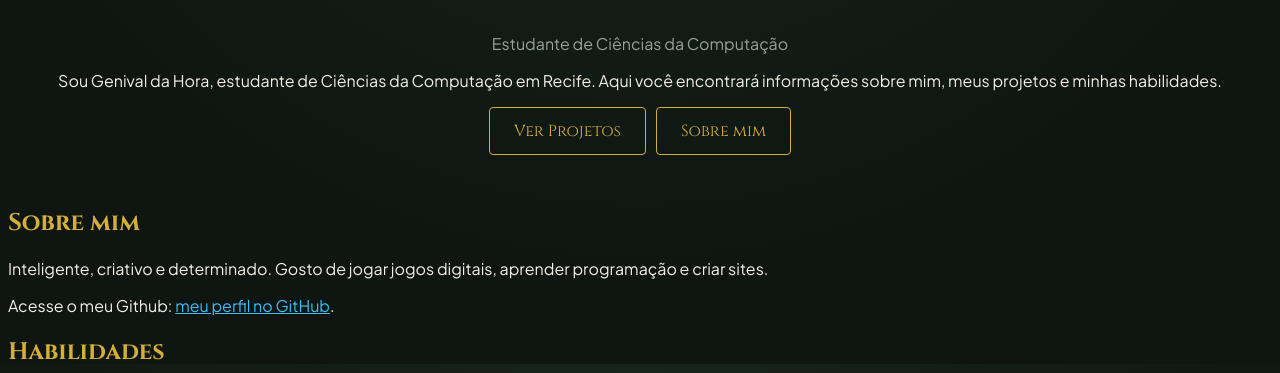
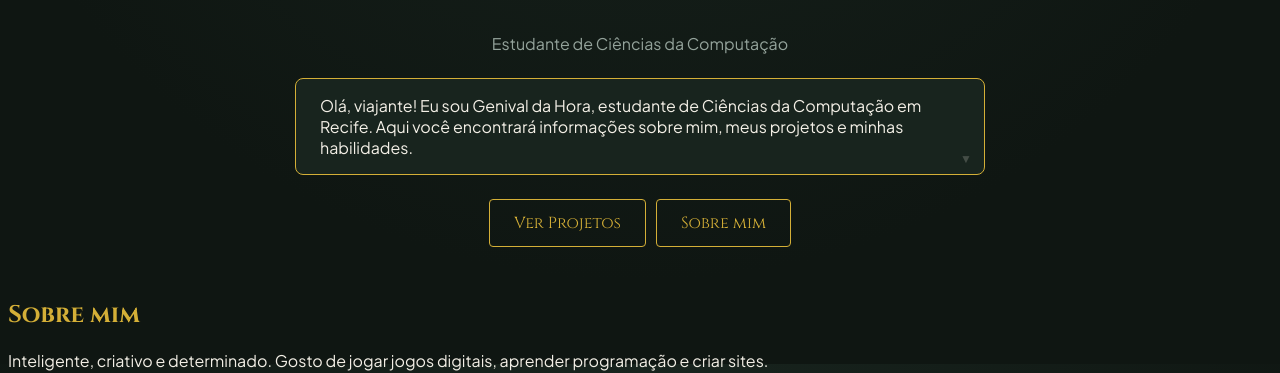
Before and after one commit to Genival714/Portfolio, a plain HTML site: page index.html in a window 1280 px wide. Shown: the part 436-809 px from the top of the page. Drawn offline with Linux system fonts and the light colour scheme.

Commit message:
Adiciona caixa de diálogo com setinha animada

```diff
--- a/css/style.css
+++ b/css/style.css
@@ -135,6 +135,26 @@ img {
     box-shadow: 0 0 20px var(--ciano);
 }
 
+.dialogo {
+    max-width: 40rem;
+    margin: 1.5rem auto;
+    background-color: var(--superficie);
+    border: var(--borda);
+    border-radius: 8px;
+    padding: 1rem 1.5rem;
+    text-align: left;
+    position: relative;
+}
+
+.dialogo::after {
+    content: "▼";
+    font-size: 0.75rem;
+    position: absolute;
+    right: 0.75rem;
+    bottom: 0.5rem;
+    animation: piscar 1s infinite alternate;
+}
+
 @media (max-width: 600px) {
     .cartoes {
         grid-template-columns: 1fr;
@@ -155,4 +175,10 @@ img {
 
 @media (prefers-reduced-motion: reduce) {
     html { scroll-behavior: auto; }
+    .dialogo::after { animation: none; }
 }
+
+@keyframes piscar {
+    from {opacity: 1;}
+    to {opacity: 0.2;}
+}
--- a/index.html
+++ b/index.html
@@ -25,7 +25,7 @@
             <img src="https://placehold.co/600x600" alt="Foto de Genival da Hora">
             <h1>Genival da Hora</h1>
             <p class="subtitulo">Estudante de Ciências da Computação</p>
-            <p>Sou Genival da Hora, estudante de Ciências da Computação em Recife. Aqui você encontrará informações sobre mim, meus projetos e minhas habilidades.</p>
+            <p class="dialogo">Olá, viajante! Eu sou Genival da Hora, estudante de Ciências da Computação em Recife. Aqui você encontrará informações sobre mim, meus projetos e minhas habilidades.</p>
             <div class="botoes">
                 <a href="projetos.html" class="botao">Ver Projetos</a>
                 <a href="sobre.html" class="botao">Sobre mim</a>
```
